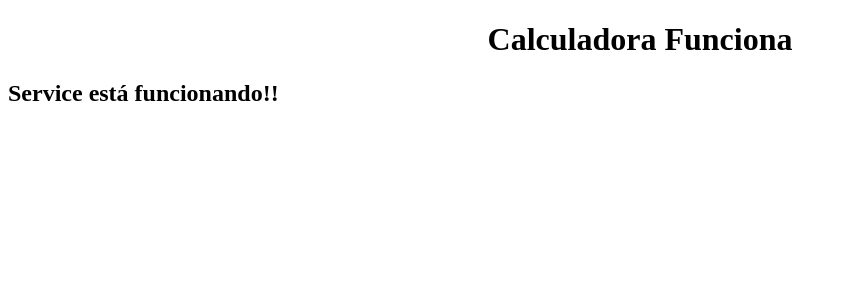
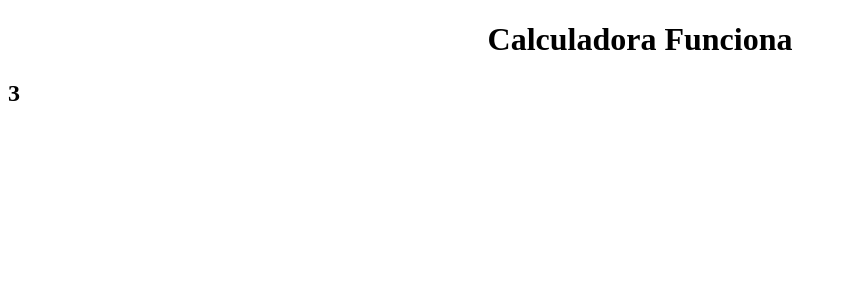
Before and after one commit to Lucashsc31/minha-calculadora, an Angular app: page / in a window 1280 px wide. Shown: the top 300 px of the page, without its empty margins (0-846 px from the left). Built offline with nearby package versions, Linux system fonts and the light colour scheme.

Commit message:
Testando eval()

```diff
--- a/src/app/calculadora/calculadora.component.ts
+++ b/src/app/calculadora/calculadora.component.ts
@@ -12,7 +12,7 @@ export class CalculadoraComponent{
   constructor(
     private calculadoraService: CalculadoraService
   ) {
-    this.teste = this.calculadoraService.teste()
+    this.teste = this.calculadoraService.teste("1+2")
   }
 
 }
--- a/src/app/calculadora/calculadora.service.ts
+++ b/src/app/calculadora/calculadora.service.ts
@@ -5,8 +5,8 @@ export class CalculadoraService {
 
   constructor() { }
 
-  teste(){
-    return "Service está funcionando!!"
+  teste(conta){
+    return eval(conta)
   }
 
 }
```
